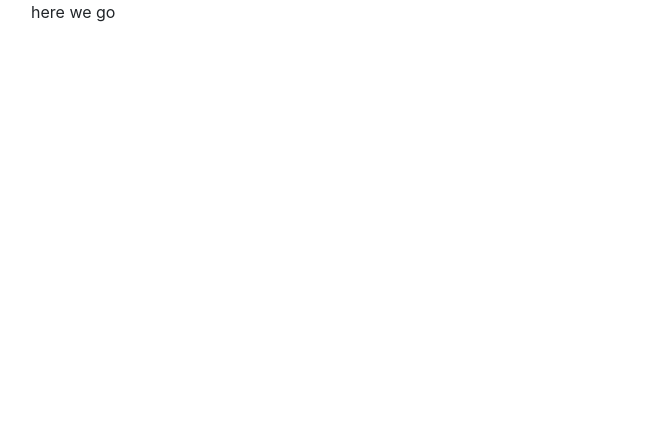
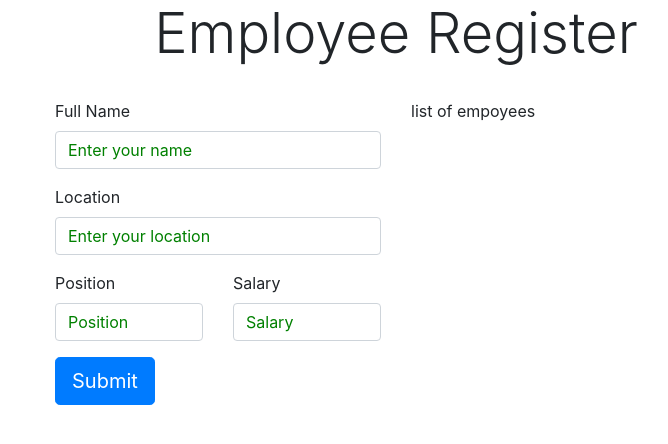
Before and after one commit to aslin-joel-r/CRUD-MEAN-stack, an Angular app in the folder client/: page / in a window 1280 px wide. Shown: the top 444 px of the page, without its empty margins (244-912 px from the left). Built offline with nearby package versions, Linux system fonts and the light colour scheme.

Commit message:
designed the form

```diff
--- a/client/src/app/app.component.html
+++ b/client/src/app/app.component.html
@@ -1,7 +1,7 @@
 <div class="container">
     <div class="row justify-content-center">
         <div class="col-md-8">
-            here we go
+            <app-employees></app-employees>
         </div>
     </div>
 
--- a/client/src/app/app.module.ts
+++ b/client/src/app/app.module.ts
@@ -4,6 +4,7 @@ import { BrowserModule } from '@angular/platform-browser';
 import { AppComponent } from './app.component';
 import { EmployeesComponent } from './employees/employees.component';
 import { EmployeeFormComponent } from './employees/employee-form/employee-form.component';
+import { ReactiveFormsModule } from '@angular/forms';
 
 @NgModule({
   declarations: [
@@ -12,7 +13,8 @@ import { EmployeeFormComponent } from './employees/employee-form/employee-form.c
     EmployeeFormComponent
   ],
   imports: [
-    BrowserModule
+    BrowserModule,
+    ReactiveFormsModule
   ],
   providers: [],
   bootstrap: [AppComponent]
--- a/client/src/app/employees/employee-form/employee-form.component.html
+++ b/client/src/app/employees/employee-form/employee-form.component.html
@@ -1 +1,32 @@
-<p>employee-form works!</p>
+<form  class="row" [formGroup]="service.employeeForm" (ngSubmit)="onSubmit()">
+    <div class="col-12 mb-3">
+        <label class="form-label">
+            Full Name
+        </label>
+        <input type="text" class="form-control form-control lg" placeholder="Enter your name" formControlName="fullName">
+    </div>
+
+    <div class="col-12 mb-3">
+        <label class="form-label">
+            Location
+        </label>
+        <input type="text" class="form-control form-control lg" placeholder="Enter your location" formControlName="location">
+    </div>
+
+    <div class="col-6 mb-3">
+        <label class="form-label">
+            Position
+        </label>
+        <input type="text" class="form-control form-control lg" placeholder="Position" formControlName="position">
+    </div>
+
+    <div class="col-6 mb-3">
+        <label class="form-label">
+            Salary
+        </label>
+        <input type="number" class="form-control form-control lg" placeholder="Salary" formControlName="salary">
+    </div>
+    <div class="col-12 d-grid">
+        <button class="btn btn-lg btn-primary " type="submit" onsubmit="onSubmit()">Submit</button>
+    </div>
+</form>
--- a/client/src/app/employees/employee-form/employee-form.component.ts
+++ b/client/src/app/employees/employee-form/employee-form.component.ts
@@ -1,4 +1,5 @@
 import { Component } from '@angular/core';
+import { EmployeeService } from 'src/app/shared/employee.service';
 
 @Component({
   selector: 'app-employee-form',
@@ -7,5 +8,9 @@ import { Component } from '@angular/core';
   ]
 })
 export class EmployeeFormComponent {
+  constructor(public service:EmployeeService) { }
 
+  onSubmit(){
+    console.log(this.service.employeeForm.value)
+  }
 }
--- a/client/src/app/employees/employees.component.html
+++ b/client/src/app/employees/employees.component.html
@@ -1 +1,15 @@
-<p>employees works!</p>
+<div class="text-bg-dark text-center rounded-bottom">
+    <h1 class="display-4">
+        Employee Register
+    </h1>
+</div>
+<div class="p-4">
+    <div class="row">
+        <div class="col-md-6">
+            <app-employee-form></app-employee-form>
+        </div>
+        <div class="col-md-6">
+            list of empoyees
+        </div>
+    </div>
+</div>
--- a/client/src/app/shared/employee.model.ts
+++ b/client/src/app/shared/employee.model.ts
@@ -1,2 +1,8 @@
 export class Employee {
+    _id:String='';
+    fullName:String='';
+    position:String='';
+    location:String='';
+    salary: Number=0;
+
 }
--- a/client/src/app/shared/employee.service.ts
+++ b/client/src/app/shared/employee.service.ts
@@ -1,9 +1,18 @@
 import { Injectable } from '@angular/core';
+import { FormBuilder } from '@angular/forms';
 
 @Injectable({
   providedIn: 'root'
 })
 export class EmployeeService {
 
-  constructor() { }
+  constructor(private fb:FormBuilder) { }
+
+  employeeForm=this.fb.group({
+  _id:[null],
+  fullName:[''],
+  position:[''],
+  location:[''],
+  salary:[''],
+  });
 }
--- a/client/src/styles.css
+++ b/client/src/styles.css
@@ -1 +1,6 @@
 /* You can add global styles to this file, and also import other style files */
+
+form input::placeholder{
+
+    color:green !important;
+}
```
